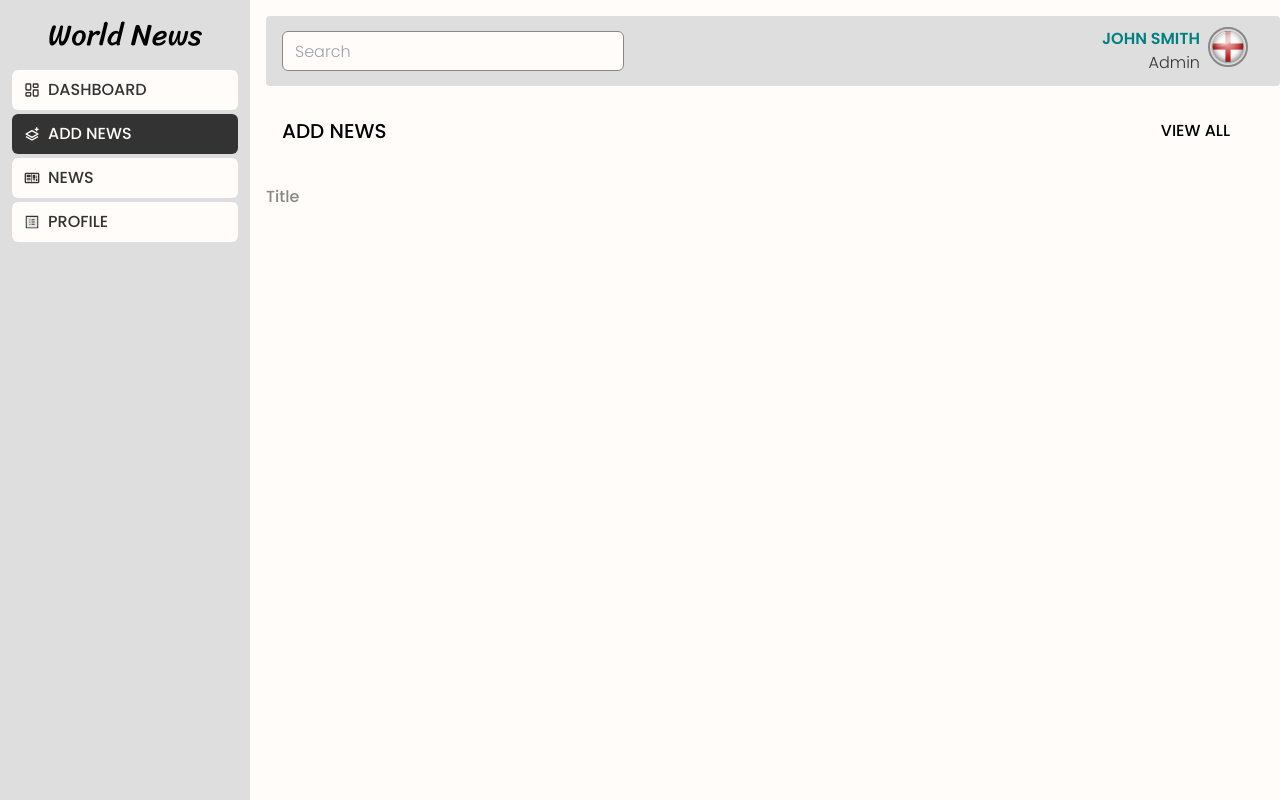
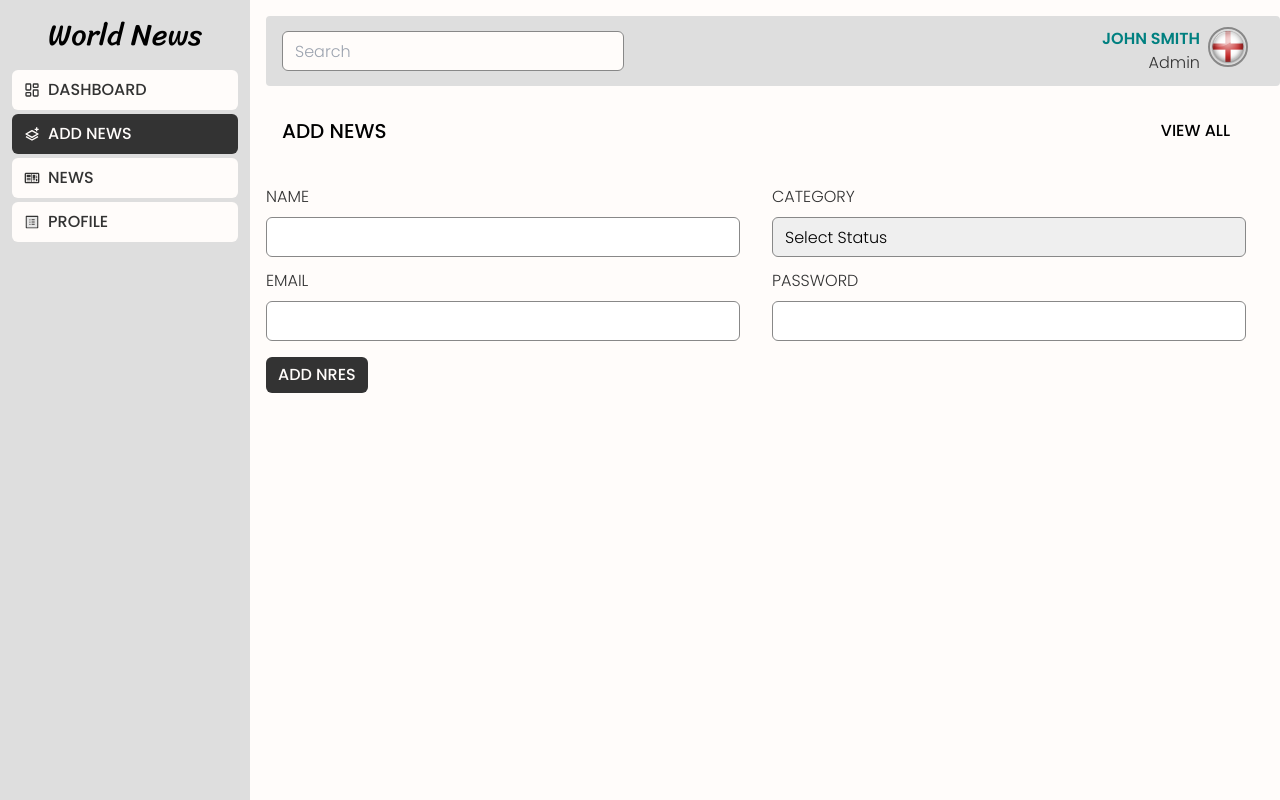
Before and after one commit to Nimira43/World-News, a React (Vite) app in the folder client/: page /dashboard/news/create in a window 1280 px wide. Built offline with nearby package versions, Linux system fonts and the light colour scheme.

Commit message:
Copied form from AddWriter

```diff
--- a/client/src/dashboard/pages/CreateNews.jsx
+++ b/client/src/dashboard/pages/CreateNews.jsx
@@ -13,18 +13,87 @@ const CreateNews = () => {
       </div>
 
       <form>
-        <div>
-          <label
-            htmlFor='title'
-            className='block text-md font-medium text-grey-medium mb'
-          >
-            Title
-          </label>
-        </div>
-
-
-      </form>
-
+          <div className='grid grid-cols-2 gap-x-8 mb-3'>
+            <div className='flex flex-col gap-y-2'>
+              <label
+                htmlFor='name'
+                className='text-grey-dark uppercase text-md'
+              >
+                Name
+              </label>
+              <input
+                id='name'
+                type='text'
+                name='name'
+                required
+                className='input-field'
+              />
+            </div>
+            <div className='flex flex-col gap-y-2'>
+              <label
+                htmlFor='name'
+                className='text-grey-dark uppercase text-md'
+              >
+                Category
+              </label>
+              <select
+                id='name'
+                name='category'
+                required
+                className='input-field text-left'
+              >
+                <option
+                value=''>Select Status</option>
+                <option value='International'>International</option>
+                <option value='Sport'>Sport</option>
+                <option value='Business'>Business</option>
+                <option value='Technology'>Technology</option>
+                <option value='Health'>Health</option>
+                <option value='Entertainment'>Entertainment</option>
+                <option value='Travel'>Travel</option>
+              </select>
+            </div>
+          </div>
+          <div className='grid grid-cols-2 gap-x-8 mb-3'>
+            <div className='flex flex-col gap-y-2'>
+              <label
+                htmlFor='email'
+                className='text-grey-dark uppercase text-md'
+              >
+                Email
+              </label>
+              <input
+                id='email'
+                type='email'
+                name='email'
+                required
+                className='input-field'
+              />
+            </div>
+            <div className='flex flex-col gap-y-2'>
+              <label
+                htmlFor='password'
+                className='text-grey-dark uppercase text-md'
+              >
+                Password
+              </label>
+              <input
+                id='password'
+                type='password'
+                name='password'
+                required
+                className='input-field'
+              />
+            </div>
+          </div>
+          <div className='mt-4'>
+            <button
+              className='px-3 py-[6px] font-medium bg-grey-dark hover:bg-primary text-light uppercase rounded-md'
+            >
+              Add Nres
+            </button>
+          </div>
+        </form>
 
     </div>
   )
```
